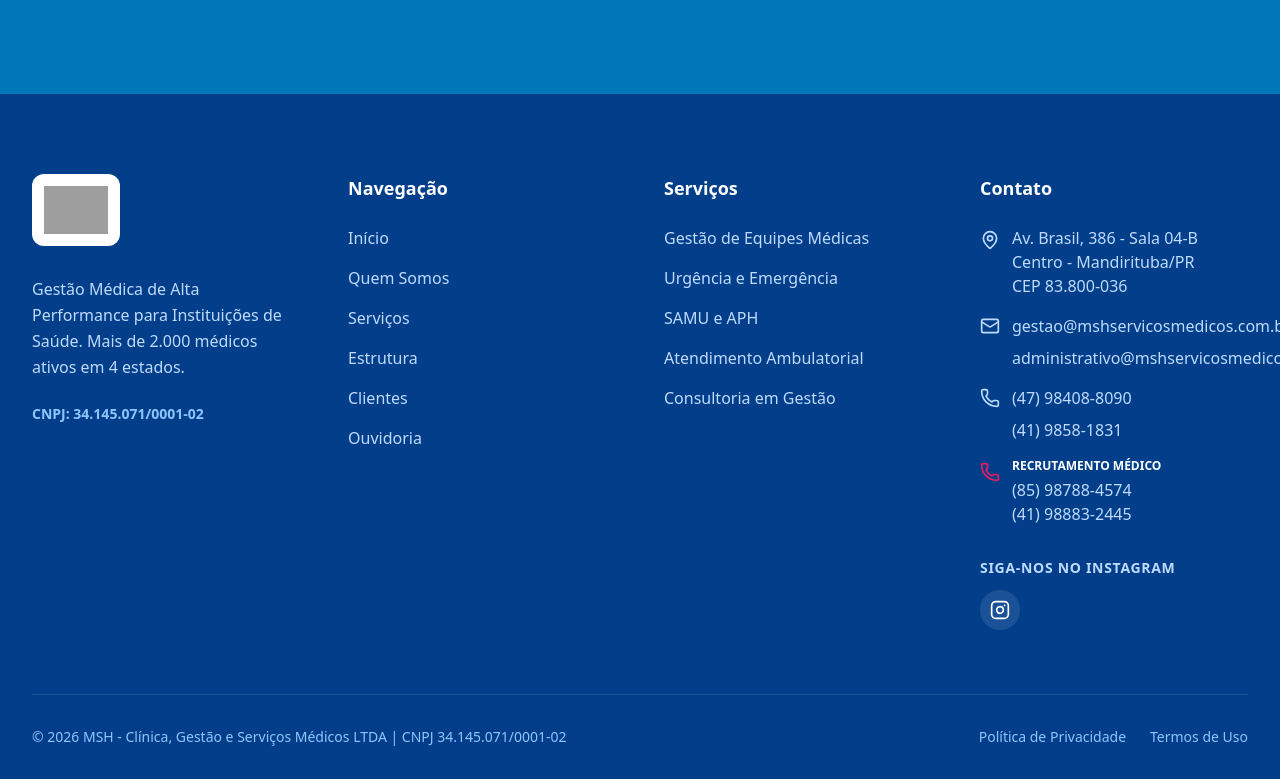
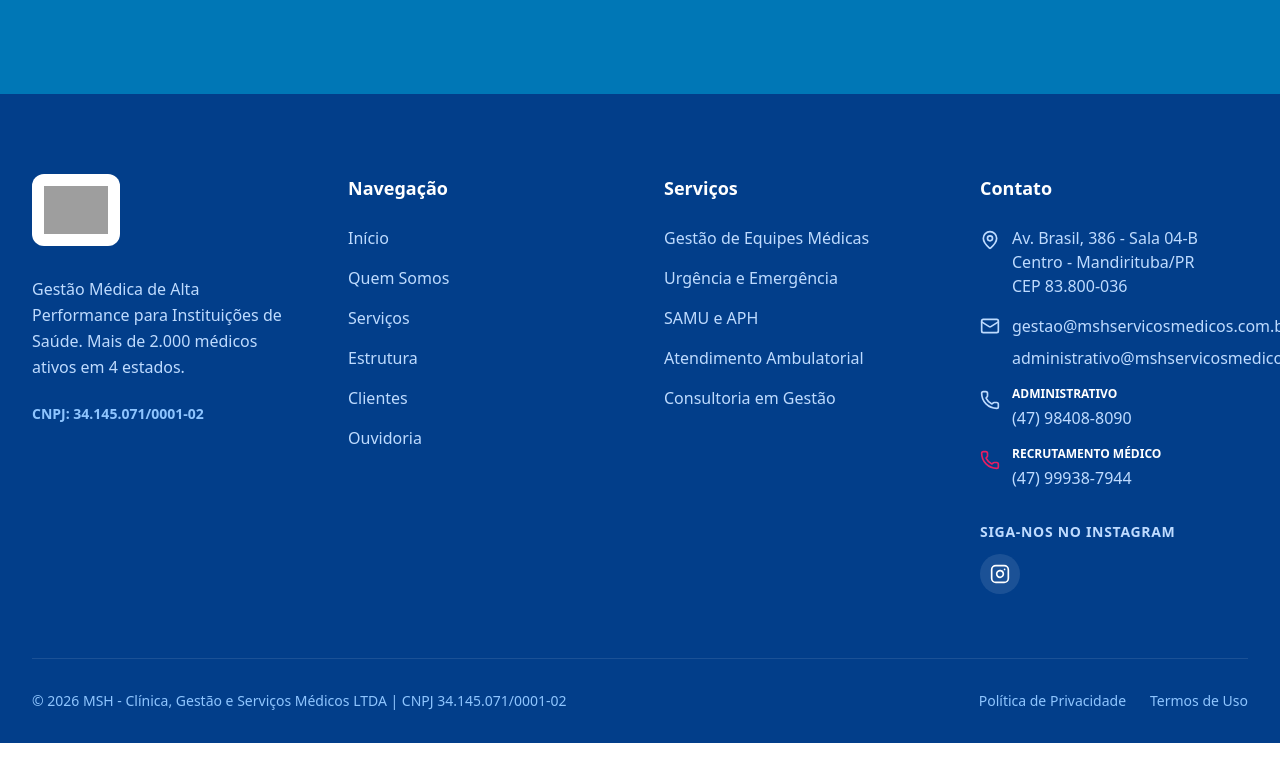
Before and after one commit to jeanpoliver-max/MSH, a React (Vite) app: page / in a window 1280 px wide. Shown: the part 8443-9222 px from the top of the page. After the commit the page ends 9186 px from the top, so only its background shows below. Built offline with nearby package versions, Linux system fonts and the light colour scheme; grey boxes are pictures that could not be loaded.

Commit message:
refactor(footer): update contact information layout
Improve visual hierarchy for phone numbers by adding descriptive labels for administrative and recruitment contacts.

```diff
--- a/src/components/Footer.tsx
+++ b/src/components/Footer.tsx
@@ -71,20 +71,18 @@ export default function Footer() {
                 </div>
               </li>
               <li className="flex flex-col gap-2 text-blue-200 mt-2">
-                <div className="flex items-center gap-3">
-                  <Phone size={20} className="flex-shrink-0" />
-                  <a href="tel:+5547984088090" className="hover:text-white">(47) 98408-8090</a>
-                </div>
-                <div className="flex items-center gap-3">
-                  <Phone size={20} className="flex-shrink-0 opacity-0" />
-                  <a href="tel:+554198581831" className="hover:text-white">(41) 9858-1831</a>
+                <div className="flex items-start gap-3">
+                  <Phone size={20} className="flex-shrink-0 mt-1" />
+                  <div className="flex flex-col">
+                    <span className="font-bold text-white text-xs uppercase mb-1">Administrativo</span>
+                    <a href="tel:+5547984088090" className="hover:text-white">(47) 98408-8090</a>
+                  </div>
                 </div>
                 <div className="flex items-start gap-3 mt-2">
                   <Phone size={20} className="flex-shrink-0 mt-1 text-[#E91E63]" />
                   <div className="flex flex-col">
                     <span className="font-bold text-white text-xs uppercase mb-1">Recrutamento Médico</span>
-                    <a href="tel:+5585987884574" className="hover:text-white">(85) 98788-4574</a>
-                    <a href="tel:+5541988832445" className="hover:text-white">(41) 98883-2445</a>
+                    <a href="tel:+5547999387944" className="hover:text-white">(47) 99938-7944</a>
                   </div>
                 </div>
               </li>
```
